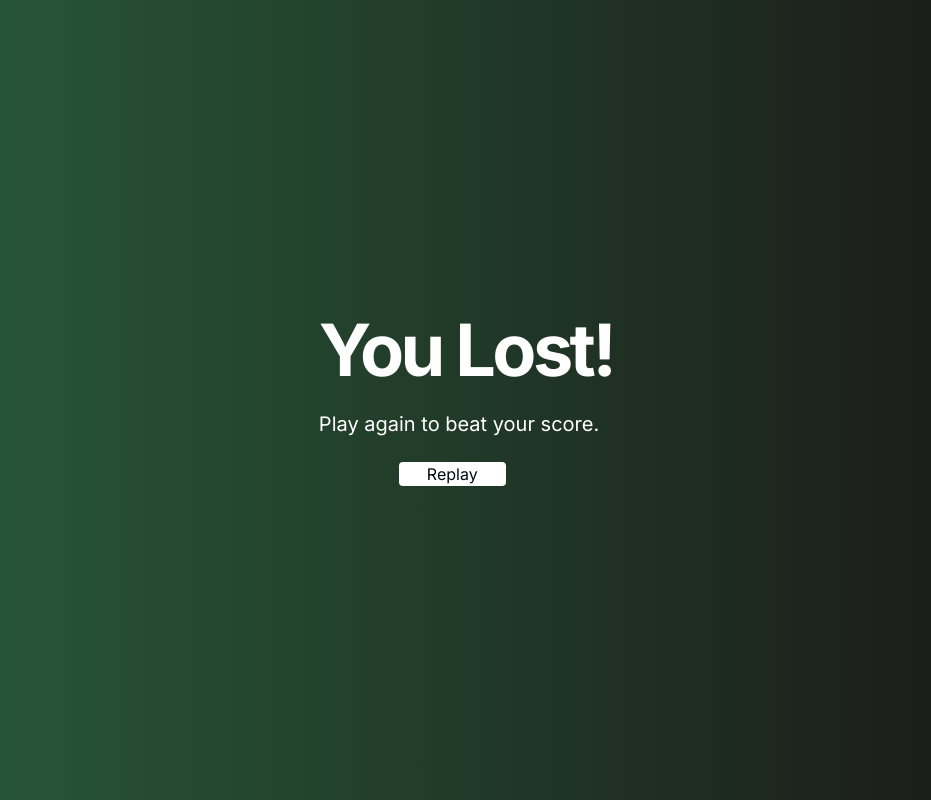
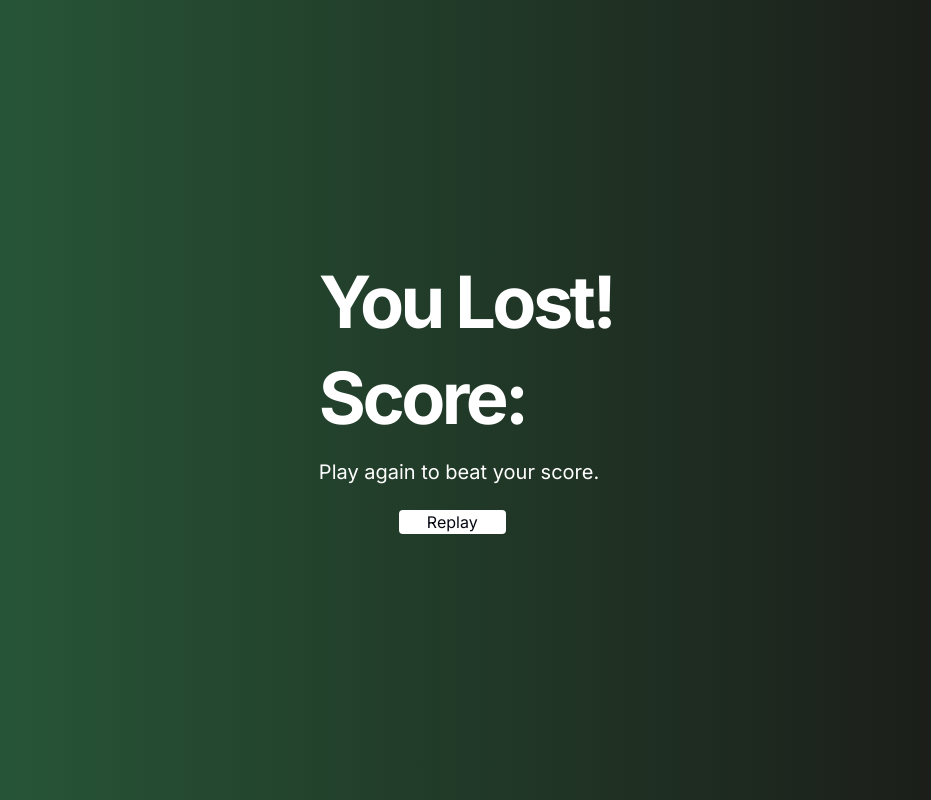
Before and after one commit to arre-ankit/spotify-popularity-game, a Next.js app: page /lost in a window 1280 px wide. Shown: the whole page, without its empty margins (174-1105 px from the left). Built offline with nearby package versions, Linux system fonts and the light colour scheme.

Commit message:
added Score in lost page

```diff
--- a/components/Lost.tsx
+++ b/components/Lost.tsx
@@ -1,23 +1,33 @@
-import React from 'react'
-import Link from 'next/link'
+"use client";
 
-type Props = {}
-export const runtime = 'edge'
+import React, { useEffect, useState } from 'react';
+
+type Props = {};
+export const runtime = 'edge';
 
 const Lost = (props: Props) => {
+  const [score, setScore] = useState<string | null>(null);
+
+  useEffect(() => {
+    setScore(localStorage.getItem('score'));
+  }, []);
+
   return (
     <div className="h-screen w-screen bg-gradient-to-r from-[#295f3c] to-[#191414] flex items-center justify-center">
       <div className="flex flex-col items-center justify-center space-y-6 text-center lg:items-start lg:text-left">
         <h1 className="text-4xl font-bold tracking-tighter text-white sm:text-5xl md:text-6xl xl:text-7xl">
           You Lost!
         </h1>
+        <h2 className='text-2xl font-bold tracking-tighter text-white sm:text-5xl md:text-6xl xl:text-7xl'>
+          Score: {score}
+        </h2>
         <p className="max-w-[600px] text-lg text-white md:text-xl">
           Play again to beat your score.
         </p>
         <a href='/spotify' className='flex justify-center items-center px-7 ml-20 h-30 w-30 rounded-sm bg-white'>Replay</a>
       </div>
     </div>
-  )
-}
+  );
+};
 
-export default Lost
+export default Lost;
--- a/components/Spotify.tsx
+++ b/components/Spotify.tsx
@@ -99,6 +99,8 @@ const SpotifyPopularityGame = () => {
     }
     else {
         setMessage('Sorry, that was incorrect.');
+        //@ts-ignore
+        localStorage.setItem('score', score);
         setScore(0);
         setTimeout(() => {
             router.push('/lost');
```
